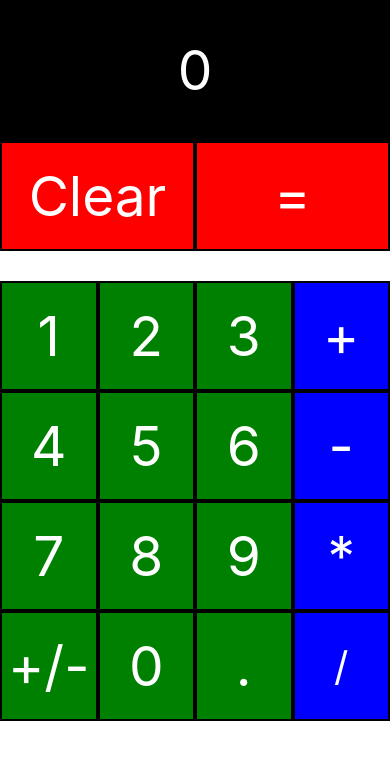
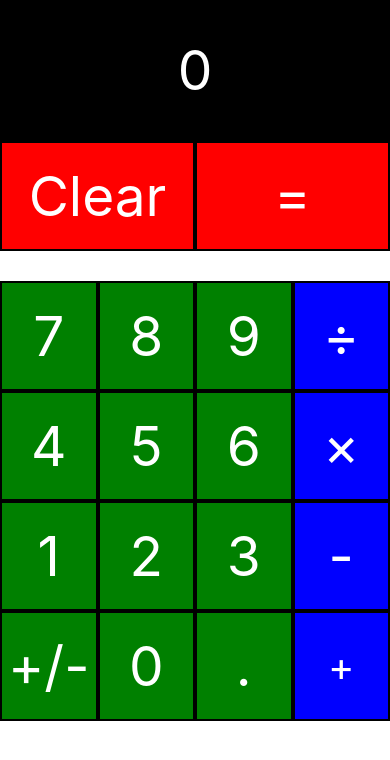
Before and after one commit to ZerosTest/calculator, a React Native app: screen / in a window 390 px wide. Shown: the top 760 px of the page. Built offline with nearby package versions, Linux system fonts and the light colour scheme.

Commit message:
fix- later Show Result

```diff
--- a/App.tsx
+++ b/App.tsx
@@ -8,9 +8,10 @@ const stackAuxiliar = new Stack([]);
 export default function App () {
   const [input, setInput] = useState<string>('0')
   const [resetInput, setResetInput] = useState<boolean>(false)
+  const [resetEqual, setResetEqual] = useState<boolean>(false)
+
 
   const operation=(operator: string)=>{
-
       stack.push(input);
       stack.push(operator);
       stack.view();
@@ -19,6 +20,7 @@ export default function App () {
   }
 
   const execute = () => {
+    setResetEqual(true)
     console.log('i execute')
     stackAuxiliar.push(input);
     let resultOperation :number=0;
@@ -68,8 +70,13 @@ export default function App () {
   }
 
   const onPress =(number: string)=>{
+    if(resetEqual === true){
+      setInput(number)
+      setResetEqual(false)
+    }else{
     setInput( input === '0' || resetInput? number: (input + number))
     setResetInput(false)
+          }
   }
 
   const simbol =()=>{
@@ -128,23 +135,23 @@ export default function App () {
       <View style={{ flex: 4 }}>
         <View style={{ flexDirection: "row" }}>
           <View style={{ flex: 1 }}>
-            <TouchableOpacity onPress={()=>onPress('1')} style={styles.containerGreen}>
-              <Text style={styles.textColor}>1</Text>
+            <TouchableOpacity onPress={()=>onPress('7')} style={styles.containerGreen}>
+              <Text style={styles.textColor}>7</Text>
             </TouchableOpacity>
           </View>
           <View style={{ flex: 1 }}>
-            <TouchableOpacity onPress={()=>onPress('2')} style={styles.containerGreen}>
-              <Text style={styles.textColor}>2</Text>
+            <TouchableOpacity onPress={()=>onPress('8')} style={styles.containerGreen}>
+              <Text style={styles.textColor}>8</Text>
             </TouchableOpacity>
           </View>
           <View style={{ flex: 1 }}>
-            <TouchableOpacity onPress={()=>onPress('3')} style={styles.containerGreen}>
-              <Text style={styles.textColor}>3</Text>
+            <TouchableOpacity onPress={()=>onPress('9')} style={styles.containerGreen}>
+              <Text style={styles.textColor}>9</Text>
             </TouchableOpacity>
           </View>
           <View style={{ flex: 1 }}>
-            <TouchableOpacity onPress={()=>operation('+')} style={styles.containerBlue}>
-              <Text style={styles.textColor}>+</Text>
+            <TouchableOpacity onPress={()=>operation('/')} style={styles.containerBlue}>
+              <Text style={styles.textColor}>÷</Text>
             </TouchableOpacity>
           </View>
         </View>
@@ -165,30 +172,30 @@ export default function App () {
             </TouchableOpacity>
           </View>
           <View style={{ flex: 1 }}>
-            <TouchableOpacity onPress={()=>operation('-')} style={styles.containerBlue}>
-              <Text style={styles.textColor}>-</Text>
+            <TouchableOpacity onPress={()=>operation('*')} style={styles.containerBlue}>
+              <Text style={styles.textColor}>×</Text>
             </TouchableOpacity>
           </View>
         </View>
         <View style={{ flexDirection: "row" }}>
           <View style={{ flex: 1 }}>
-            <TouchableOpacity onPress={()=>onPress('7')} style={styles.containerGreen}>
-              <Text style={styles.textColor}>7</Text>
+            <TouchableOpacity onPress={()=>onPress('1')} style={styles.containerGreen}>
+              <Text style={styles.textColor}>1</Text>
             </TouchableOpacity>
           </View>
           <View style={{ flex: 1 }}>
-            <TouchableOpacity onPress={()=>onPress('8')} style={styles.containerGreen}>
-              <Text style={styles.textColor}>8</Text>
+            <TouchableOpacity onPress={()=>onPress('2')} style={styles.containerGreen}>
+              <Text style={styles.textColor}>2</Text>
             </TouchableOpacity>
           </View>
           <View style={{ flex: 1 }}>
-            <TouchableOpacity onPress={()=>onPress('9')} style={styles.containerGreen}>
-              <Text style={styles.textColor}>9</Text>
+            <TouchableOpacity onPress={()=>onPress('3')} style={styles.containerGreen}>
+              <Text style={styles.textColor}>3</Text>
             </TouchableOpacity>
           </View>
           <View style={{ flex: 1 }}>
-            <TouchableOpacity onPress={()=>operation('*')} style={styles.containerBlue}>
-              <Text style={styles.textColor}>*</Text>
+            <TouchableOpacity onPress={()=>operation('-')} style={styles.containerBlue}>
+              <Text style={styles.textColor}>-</Text>
             </TouchableOpacity>
           </View>
         </View>
@@ -209,8 +216,8 @@ export default function App () {
             </TouchableOpacity>
           </View>
           <View style={{ flex: 1 }}>
-            <TouchableOpacity onPress={()=>operation('/')} style={styles.containerBlue}>
-              <Text style={{ color: "#fff", fontSize: 40 }}>/</Text>
+            <TouchableOpacity onPress={()=>operation('+')} style={styles.containerBlue}>
+              <Text style={{ color: "#fff", fontSize: 40 }}>+</Text>
             </TouchableOpacity>
           </View>
         </View>
```
